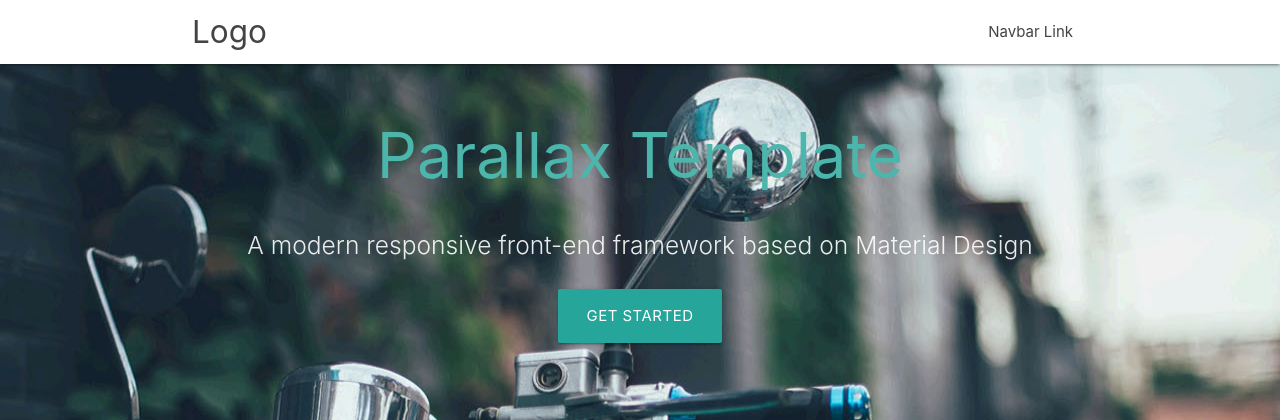
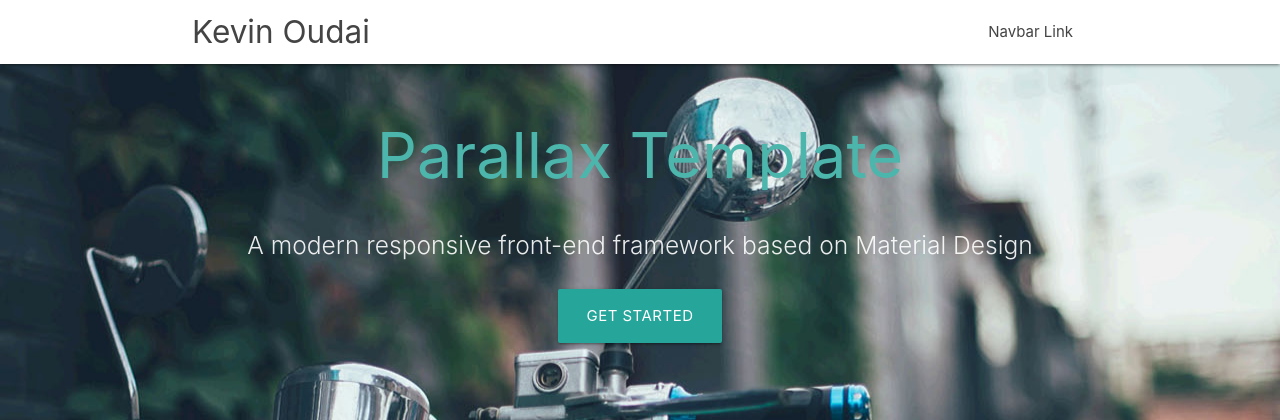
Before and after one commit to Kevin-Oudai/Mr_Oudai, a Django app: template mroudai/home/templates/index.html in a window 1280 px wide. Shown: the top 420 px of the page. Run offline with Django 3.2, Linux system fonts and the light colour scheme; the template is opened without the code that fills it, so the values that code supplies are empty; some libraries are stand-ins or nearby versions.

Commit message:
Edit index.html

```diff
--- a/mroudai/home/templates/index.html
+++ b/mroudai/home/templates/index.html
@@ -4,7 +4,7 @@
 <head>
   <meta http-equiv="Content-Type" content="text/html; charset=UTF-8"/>
   <meta name="viewport" content="width=device-width, initial-scale=1"/>
-  <title>Parallax Template - Materialize</title>
+  <title>Mr. Oudai - Home</title>
 
   <!-- CSS  -->
   <link href="https://fonts.googleapis.com/icon?family=Material+Icons" rel="stylesheet">
@@ -14,7 +14,7 @@
 <body>
   <nav class="white" role="navigation">
     <div class="nav-wrapper container">
-      <a id="logo-container" href="#" class="brand-logo">Logo</a>
+      <a id="logo-container" href="#" class="brand-logo">Kevin Oudai</a>
       <ul class="right hide-on-med-and-down">
         <li><a href="#">Navbar Link</a></li>
       </ul>
```
